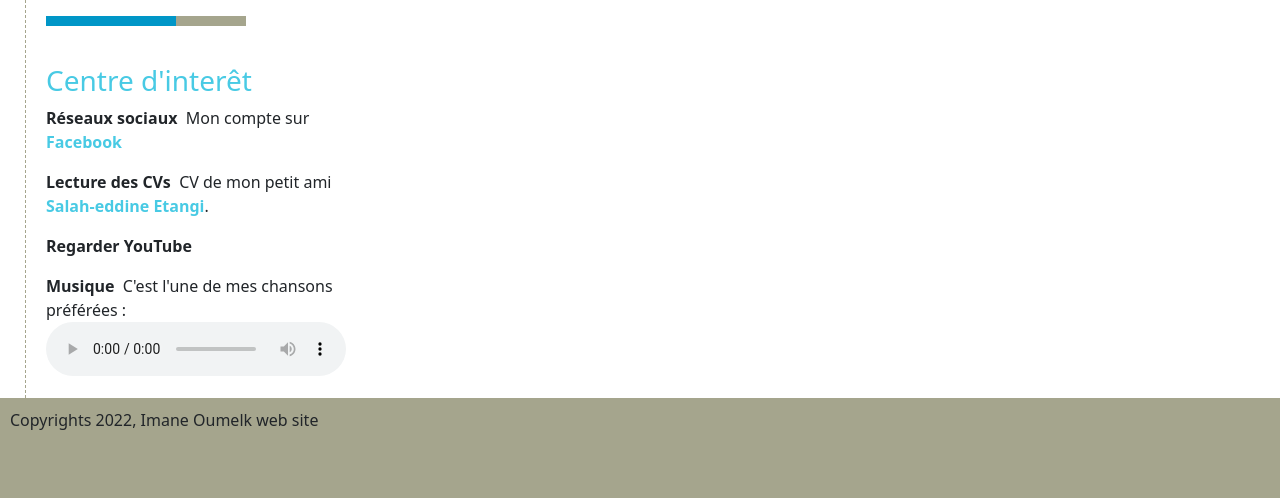
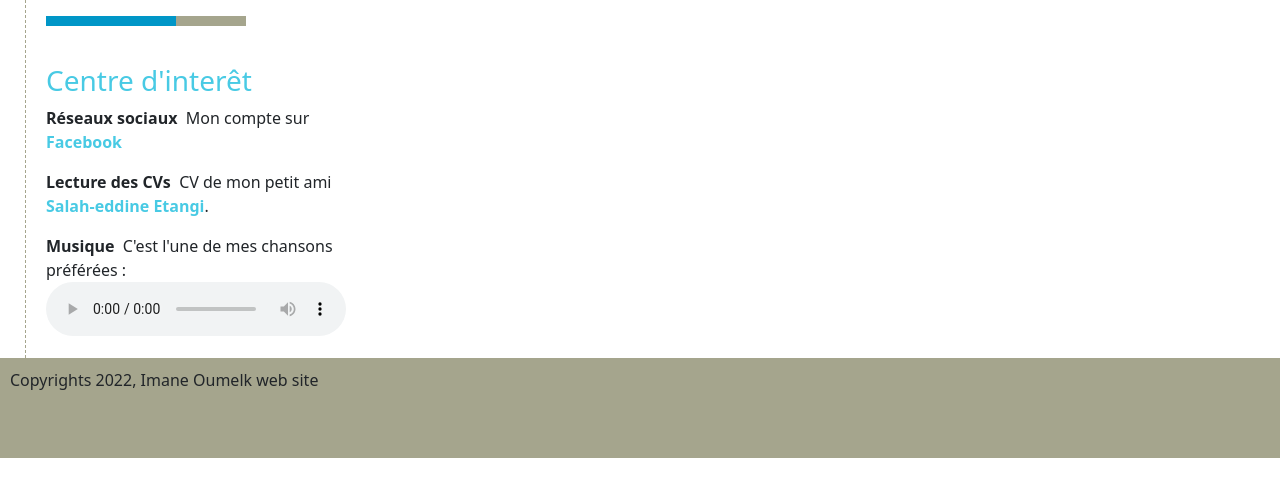
Before and after one commit to SalaheddineEtangi/web_development, a PHP site: page /udemy/ in a window 1280 px wide. Shown: the part 1337-1835 px from the top of the page. After the commit the page ends 1795 px from the top, so only its background shows below. Run offline with PHP 8.4, Linux system fonts and the light colour scheme; some libraries are stand-ins or nearby versions.

Commit message:
deleted video

```diff
--- a/index.php
+++ b/index.php
@@ -117,11 +117,6 @@
                 <strong>Lecture des CVs &nbsp;</strong>CV de mon petit ami <a href="files/CV_Salah-eddine _Etangi.pdf" target="_blank" class="lien">Salah-eddine Etangi</a>.
             </p>
             <p>
-                <strong>Regarder YouTube &nbsp;</strong><br/>
-                <script src="https://apps.elfsight.com/p/platform.js" defer></script>
-                <div class="elfsight-app-98a02de9-f2c3-4776-8faf-d6147b799327"></div>
-            </p>
-            <p>
                 <strong>Musique &nbsp;</strong>C'est l'une de mes chansons préférées : <br/>
                 <audio controls>
                     <source src="media/bntelguiran.mp4">
```
